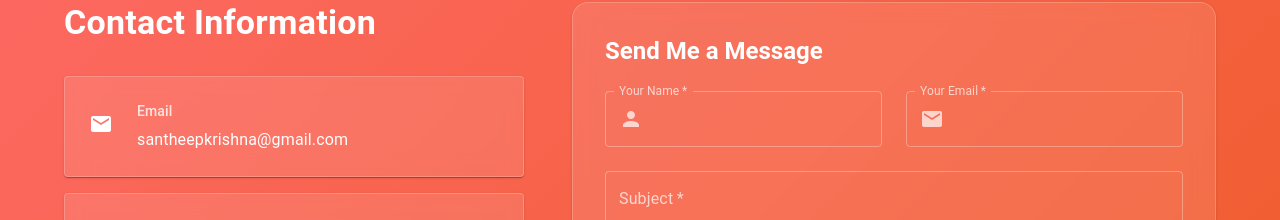
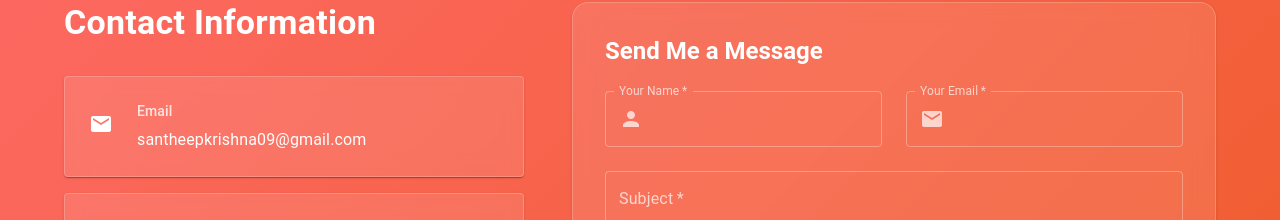
Before and after one commit to santheep7/portfolio, a Next.js app: page / in a window 1280 px wide. Shown: the part 4378-4598 px from the top of the page. Built offline with nearby package versions, Linux system fonts and the light colour scheme.

Commit message:
contact details

```diff
--- a/src/components/Contact.tsx
+++ b/src/components/Contact.tsx
@@ -125,8 +125,8 @@
     {
       icon: <Email />,
       title: 'Email',
-      value: 'santheepkrishna@gmail.com',
-      link: 'mailto:santheepkrishna@gmail.com'
+      value: 'santheepkrishna09@gmail.com',
+      link: 'mailto:santheepkrishna09@gmail.com'
     },
     {
       icon: <Phone />,
@@ -144,7 +144,7 @@
       icon: <LinkedIn />,
       title: 'LinkedIn',
       value: 'linkedin.com/in/santheepkrishna',
-      link: 'https://linkedin.com/in/santheepkrishna'
+      link: 'https://www.linkedin.com/in/santheep-krishna-95a573276/'
     }
   ];
 
@@ -259,7 +259,7 @@
               <Box sx={{ display: 'flex', gap: 2 }}>
                 <Button
                   startIcon={<GitHub />}
-                  href="https://github.com/santheepkrishna"
+                  href="https://github.com/santheep7"
                   target="_blank"
                   rel="noopener noreferrer"
                   sx={{
@@ -276,7 +276,7 @@
                 </Button>
                 <Button
                   startIcon={<LinkedIn />}
-                  href="https://linkedin.com/in/santheepkrishna"
+                  href="https://www.linkedin.com/in/santheep-krishna-95a573276/"
                   target="_blank"
                   rel="noopener noreferrer"
                   sx={{
```
